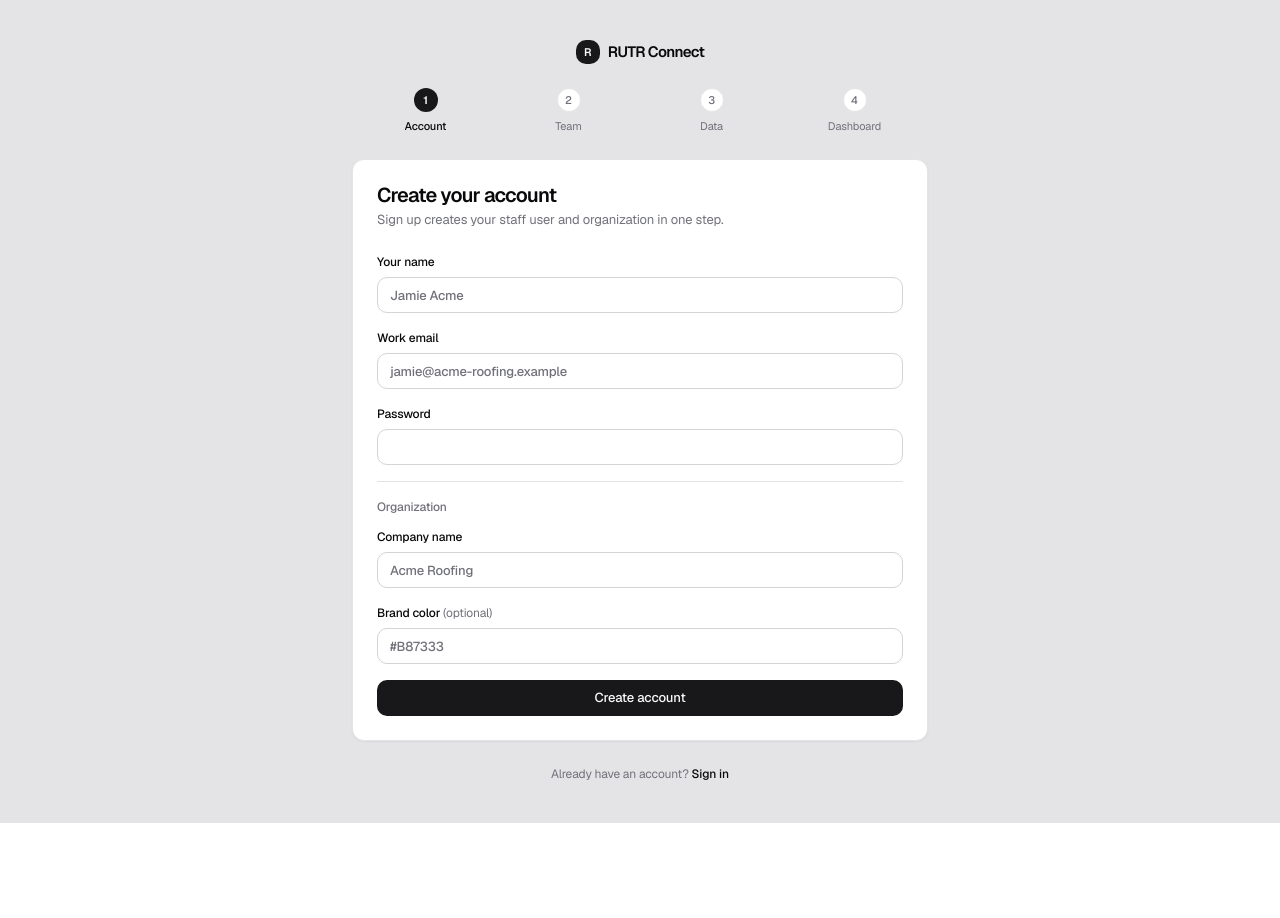
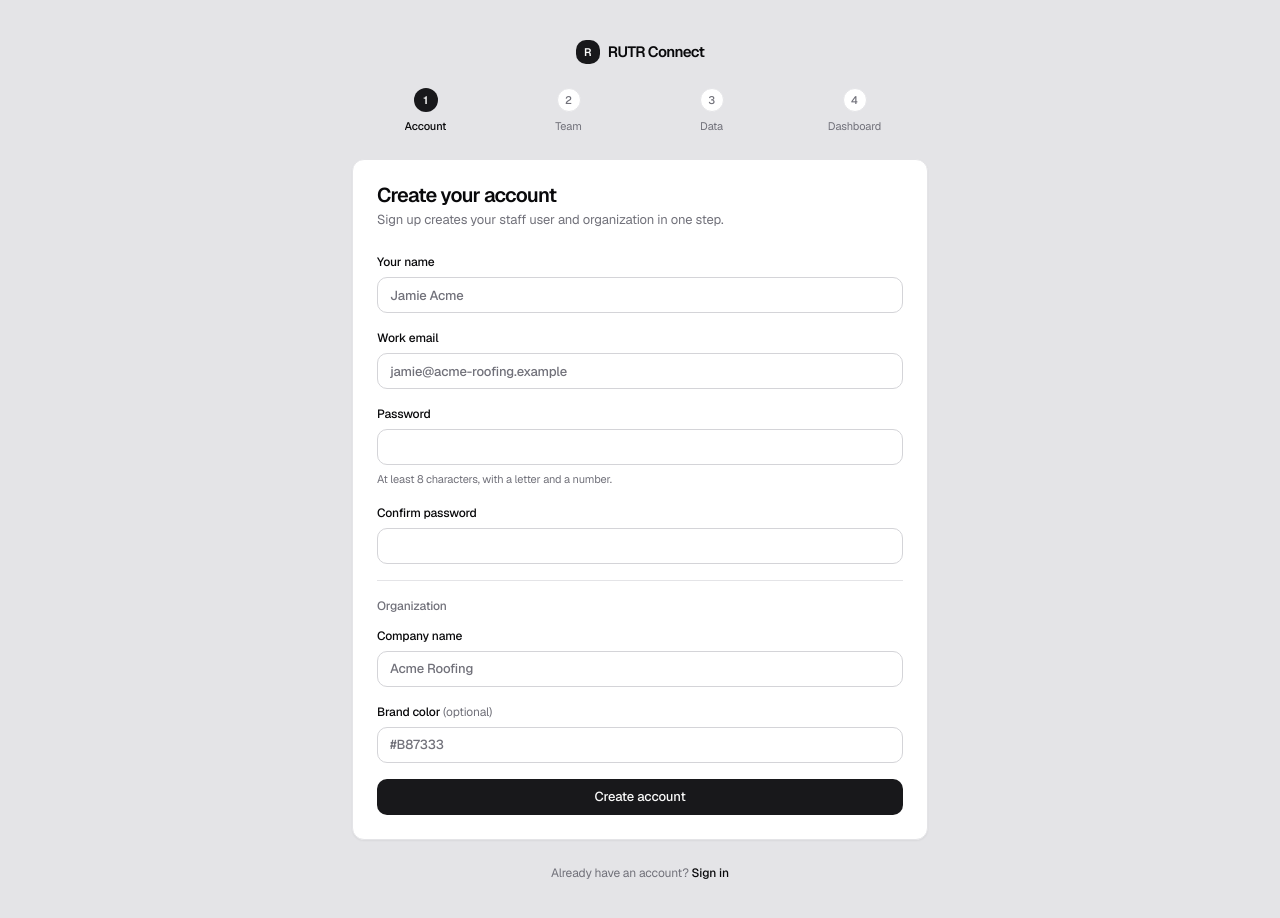
Before and after one commit to richiethie/Rutr.Web, a Next.js app: page /signup in a window 1280 px wide. Shown: the top 918 px of the page. Before the commit the page ends 823 px from the top, so only its background shows below. Built offline with nearby package versions, Linux system fonts and the light colour scheme; no server answers.

Commit message:
Add signup password confirm and strength rules aligned with API.
Min 8, letter + number, confirm match (client-only). Same rules on
accept-invite and admin-add temp password. Surfaces errors.Password[].

Co-authored-by: Richie Thiesfeldt <richiethie@users.noreply.github.com>

```diff
--- a/src/app/invite/page.tsx
+++ b/src/app/invite/page.tsx
@@ -7,19 +7,47 @@ import { AuthCard, AuthShell } from "@/components/AuthShell";
 import { acceptInvite } from "@/lib/api";
 import { ApiError } from "@/lib/api/errors";
 import { persistSession } from "@/lib/auth";
+import {
+  STAFF_PASSWORD_MAX,
+  STAFF_PASSWORD_MESSAGES,
+  STAFF_PASSWORD_MIN,
+  passwordsMatch,
+  staffPasswordError,
+} from "@/lib/password";
 
 function AcceptInviteForm() {
   const search = useSearchParams();
   const tokenFromUrl = search.get("token") ?? "";
   const [busy, setBusy] = useState(false);
   const [error, setError] = useState<string | null>(null);
+  const [passwordError, setPasswordError] = useState<string | null>(null);
+  const [confirmError, setConfirmError] = useState<string | null>(null);
+  const [password, setPassword] = useState("");
+  const [confirmPassword, setConfirmPassword] = useState("");
+
+  function validatePasswords(nextPassword = password, nextConfirm = confirmPassword) {
+    const strength = staffPasswordError(nextPassword);
+    setPasswordError(strength);
+    if (!nextConfirm) {
+      setConfirmError(null);
+    } else if (!passwordsMatch(nextPassword, nextConfirm)) {
+      setConfirmError(STAFF_PASSWORD_MESSAGES.mismatch);
+    } else {
+      setConfirmError(null);
+    }
+    return !strength && !!nextConfirm && passwordsMatch(nextPassword, nextConfirm);
+  }
 
   async function onSubmit(e: FormEvent<HTMLFormElement>) {
     e.preventDefault();
     const form = new FormData(e.currentTarget);
     const inviteToken = String(form.get("inviteToken") ?? "").trim();
-    const password = String(form.get("password") ?? "");
     const displayName = String(form.get("displayName") ?? "").trim();
+
+    if (!validatePasswords()) {
+      setError(null);
+      return;
+    }
 
     setBusy(true);
     setError(null);
@@ -52,7 +80,7 @@ function AcceptInviteForm() {
       title="Accept invite"
       description="Set your password to join the organization."
     >
-      <form onSubmit={onSubmit} className="space-y-4">
+      <form onSubmit={onSubmit} className="space-y-4" noValidate>
         <label className="block text-[12px] font-medium text-foreground">
           Invite token
           <input
@@ -67,6 +95,7 @@ function AcceptInviteForm() {
           Display name <span className="font-normal text-muted-foreground">(optional)</span>
           <input className="console-input mt-1.5" name="displayName" autoComplete="name" />
         </label>
+        <div>
           <label className="block text-[12px] font-medium text-foreground">
             Password
             <input
@@ -74,10 +103,57 @@ function AcceptInviteForm() {
               name="password"
               type="password"
               autoComplete="new-password"
-            minLength={6}
+              minLength={STAFF_PASSWORD_MIN}
+              maxLength={STAFF_PASSWORD_MAX}
               required
+              value={password}
+              onChange={(e) => {
+                const next = e.target.value;
+                setPassword(next);
+                validatePasswords(next, confirmPassword);
+              }}
+              onBlur={() => validatePasswords()}
+              aria-invalid={Boolean(passwordError)}
+              aria-describedby="invite-password-hint invite-password-error"
             />
           </label>
+          <p id="invite-password-hint" className="mt-1.5 text-[11px] text-muted-foreground">
+            At least {STAFF_PASSWORD_MIN} characters, with a letter and a number.
+          </p>
+          {passwordError ? (
+            <p id="invite-password-error" className="mt-1 text-[12px] text-destructive">
+              {passwordError}
+            </p>
+          ) : null}
+        </div>
+        <div>
+          <label className="block text-[12px] font-medium text-foreground">
+            Confirm password
+            <input
+              className="console-input mt-1.5"
+              name="confirmPassword"
+              type="password"
+              autoComplete="new-password"
+              minLength={STAFF_PASSWORD_MIN}
+              maxLength={STAFF_PASSWORD_MAX}
+              required
+              value={confirmPassword}
+              onChange={(e) => {
+                const next = e.target.value;
+                setConfirmPassword(next);
+                validatePasswords(password, next);
+              }}
+              onBlur={() => validatePasswords()}
+              aria-invalid={Boolean(confirmError)}
+              aria-describedby="invite-confirm-error"
+            />
+          </label>
+          {confirmError ? (
+            <p id="invite-confirm-error" className="mt-1 text-[12px] text-destructive">
+              {confirmError}
+            </p>
+          ) : null}
+        </div>
         {error ? <p className="text-[12px] text-destructive">{error}</p> : null}
         <button
           type="submit"
--- a/src/app/onboarding/team/page.tsx
+++ b/src/app/onboarding/team/page.tsx
@@ -14,6 +14,7 @@ import {
 } from "@/lib/api";
 import { ApiError } from "@/lib/api/errors";
 import { readToken } from "@/lib/auth";
+import { STAFF_PASSWORD_MIN, staffPasswordError } from "@/lib/password";
 
 type Mode = "invite" | "add";
 
@@ -67,6 +68,13 @@ export default function OnboardingTeamPage() {
 
     setFormError(null);
     setNotice(null);
+    if (mode === "add") {
+      const pwErr = staffPasswordError(temporaryPassword);
+      if (pwErr) {
+        setFormError(pwErr);
+        return;
+      }
+    }
     startTransition(async () => {
       try {
         if (mode === "add") {
@@ -219,9 +227,12 @@ export default function OnboardingTeamPage() {
                 className="console-input mt-1.5"
                 name="temporaryPassword"
                 type="password"
-                minLength={6}
+                minLength={STAFF_PASSWORD_MIN}
                 required
               />
+              <span className="mt-1.5 block text-[11px] font-normal text-muted-foreground">
+                At least {STAFF_PASSWORD_MIN} characters, with a letter and a number.
+              </span>
             </label>
           ) : null}
           {formError ? <p className="text-[12px] text-destructive">{formError}</p> : null}
--- a/src/app/signup/page.tsx
+++ b/src/app/signup/page.tsx
@@ -6,19 +6,47 @@ import { AuthCard, AuthShell } from "@/components/AuthShell";
 import { signupStaff } from "@/lib/api";
 import { ApiError } from "@/lib/api/errors";
 import { persistSession } from "@/lib/auth";
+import {
+  STAFF_PASSWORD_MAX,
+  STAFF_PASSWORD_MESSAGES,
+  STAFF_PASSWORD_MIN,
+  passwordsMatch,
+  staffPasswordError,
+} from "@/lib/password";
 
 export default function SignupPage() {
   const [busy, setBusy] = useState(false);
   const [error, setError] = useState<string | null>(null);
+  const [passwordError, setPasswordError] = useState<string | null>(null);
+  const [confirmError, setConfirmError] = useState<string | null>(null);
+  const [password, setPassword] = useState("");
+  const [confirmPassword, setConfirmPassword] = useState("");
+
+  function validatePasswords(nextPassword = password, nextConfirm = confirmPassword) {
+    const strength = staffPasswordError(nextPassword);
+    setPasswordError(strength);
+    if (!nextConfirm) {
+      setConfirmError(null);
+    } else if (!passwordsMatch(nextPassword, nextConfirm)) {
+      setConfirmError(STAFF_PASSWORD_MESSAGES.mismatch);
+    } else {
+      setConfirmError(null);
+    }
+    return !strength && !!nextConfirm && passwordsMatch(nextPassword, nextConfirm);
+  }
 
   async function onSubmit(e: FormEvent<HTMLFormElement>) {
     e.preventDefault();
     const form = new FormData(e.currentTarget);
     const email = String(form.get("email") ?? "").trim();
-    const password = String(form.get("password") ?? "");
     const displayName = String(form.get("displayName") ?? "").trim();
     const organizationName = String(form.get("organizationName") ?? "").trim();
     const brandPrimaryColor = String(form.get("brandPrimaryColor") ?? "").trim();
+
+    if (!validatePasswords()) {
+      setError(null);
+      return;
+    }
 
     setBusy(true);
     setError(null);
@@ -54,7 +82,7 @@ export default function SignupPage() {
         title="Create your account"
         description="Sign up creates your staff user and organization in one step."
       >
-        <form onSubmit={onSubmit} className="space-y-4">
+        <form onSubmit={onSubmit} className="space-y-4" noValidate>
           <label className="block text-[12px] font-medium text-foreground">
             Your name
             <input
@@ -76,6 +104,7 @@ export default function SignupPage() {
               placeholder="jamie@acme-roofing.example"
             />
           </label>
+          <div>
             <label className="block text-[12px] font-medium text-foreground">
               Password
               <input
@@ -83,10 +112,57 @@ export default function SignupPage() {
                 name="password"
                 type="password"
                 autoComplete="new-password"
-              minLength={6}
+                minLength={STAFF_PASSWORD_MIN}
+                maxLength={STAFF_PASSWORD_MAX}
                 required
+                value={password}
+                onChange={(e) => {
+                  const next = e.target.value;
+                  setPassword(next);
+                  validatePasswords(next, confirmPassword);
+                }}
+                onBlur={() => validatePasswords()}
+                aria-invalid={Boolean(passwordError)}
+                aria-describedby="signup-password-hint signup-password-error"
               />
             </label>
+            <p id="signup-password-hint" className="mt-1.5 text-[11px] text-muted-foreground">
+              At least {STAFF_PASSWORD_MIN} characters, with a letter and a number.
+            </p>
+            {passwordError ? (
+              <p id="signup-password-error" className="mt-1 text-[12px] text-destructive">
+                {passwordError}
+              </p>
+            ) : null}
+          </div>
+          <div>
+            <label className="block text-[12px] font-medium text-foreground">
+              Confirm password
+              <input
+                className="console-input mt-1.5"
+                name="confirmPassword"
+                type="password"
+                autoComplete="new-password"
+                minLength={STAFF_PASSWORD_MIN}
+                maxLength={STAFF_PASSWORD_MAX}
+                required
+                value={confirmPassword}
+                onChange={(e) => {
+                  const next = e.target.value;
+                  setConfirmPassword(next);
+                  validatePasswords(password, next);
+                }}
+                onBlur={() => validatePasswords()}
+                aria-invalid={Boolean(confirmError)}
+                aria-describedby="signup-confirm-error"
+              />
+            </label>
+            {confirmError ? (
+              <p id="signup-confirm-error" className="mt-1 text-[12px] text-destructive">
+                {confirmError}
+              </p>
+            ) : null}
+          </div>
           <div className="border-t border-border pt-4">
             <p className="mb-3 text-[12px] font-medium text-muted-foreground">
               Organization
--- a/src/lib/api/http.ts
+++ b/src/lib/api/http.ts
@@ -14,11 +14,14 @@ function readErrorDetail(body: unknown, fallback: string): string {
   };
   if (b.error) return b.error;
   if (b.detail) return b.detail;
-  if (b.title) return b.title;
   if (b.errors) {
+    // Prefer Password[] (FluentValidation) when present — matches signup/accept-invite.
+    const passwordMsgs = b.errors.Password ?? b.errors.password;
+    if (passwordMsgs?.length) return passwordMsgs.join(" ");
     const first = Object.values(b.errors).flat()[0];
     if (first) return first;
   }
+  if (b.title) return b.title;
   return fallback;
 }
 
--- /dev/null
+++ b/src/lib/password.ts
@@ -0,0 +1,34 @@
+/**
+ * Staff password strength — mirrors Rutr.Api StaffPasswordRules
+ * (signup / accept-invite / admin-add temporary password).
+ * confirmPassword is client-only; API validates a single password field.
+ */
+export const STAFF_PASSWORD_MIN = 8;
+export const STAFF_PASSWORD_MAX = 128;
+
+export const STAFF_PASSWORD_MESSAGES = {
+  required: "Password is required.",
+  minLength: "Password must be at least 8 characters.",
+  letter: "Password must include at least one letter.",
+  number: "Password must include at least one number.",
+  mismatch: "Passwords do not match.",
+} as const;
+
+const hasLetter = /[A-Za-z]/;
+const hasNumber = /[0-9]/;
+
+/** First failing strength rule, or null if OK. */
+export function staffPasswordError(password: string): string | null {
+  if (!password) return STAFF_PASSWORD_MESSAGES.required;
+  if (password.length < STAFF_PASSWORD_MIN) return STAFF_PASSWORD_MESSAGES.minLength;
+  if (password.length > STAFF_PASSWORD_MAX) {
+    return `Password must be at most ${STAFF_PASSWORD_MAX} characters.`;
+  }
+  if (!hasLetter.test(password)) return STAFF_PASSWORD_MESSAGES.letter;
+  if (!hasNumber.test(password)) return STAFF_PASSWORD_MESSAGES.number;
+  return null;
+}
+
+export function passwordsMatch(password: string, confirm: string): boolean {
+  return password === confirm;
+}
```
Lines whose indentation alone changed are shown as unchanged.
